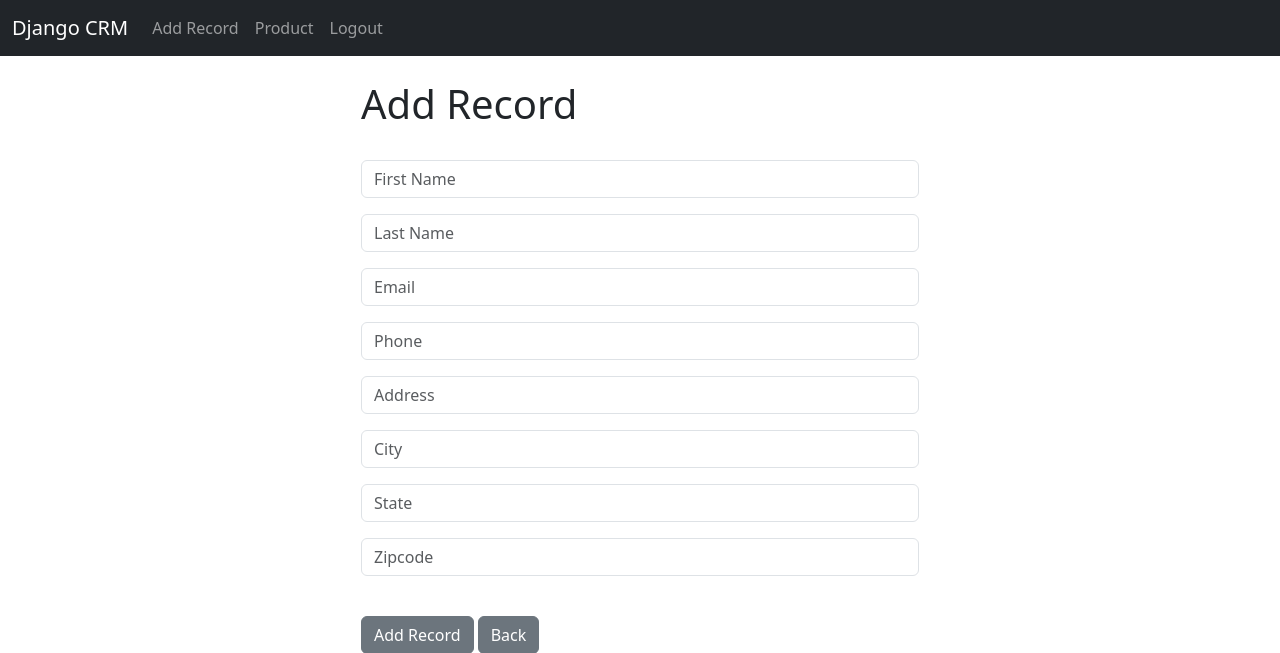
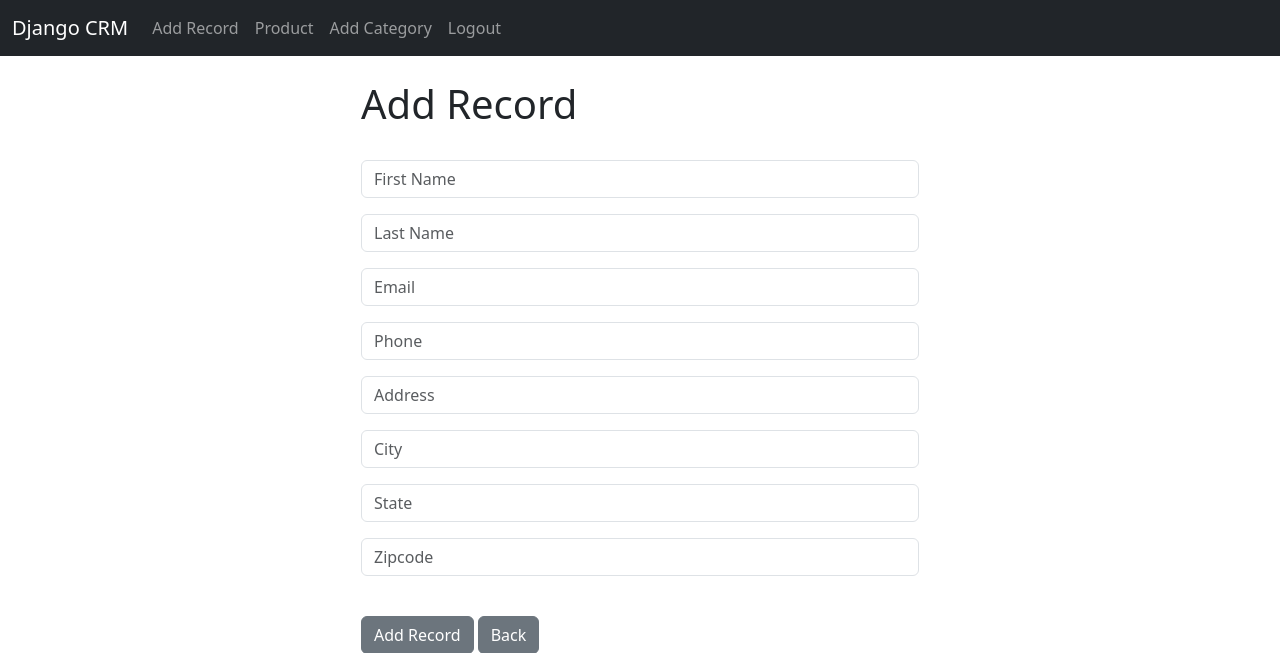
Before and after one commit to samuel90s/Django-Project-CRM, a Django app: page /add_record/ in a window 1280 px wide. Shown: the top 653 px of the page. Run offline with Django 5.2, Linux system fonts and the light colour scheme; the visitor is signed in with stand-in values (Sample User, id 1).

Commit message:
edit fitur

```diff
--- a/website/templates/navbar.html
+++ b/website/templates/navbar.html
@@ -11,9 +11,11 @@
                 <li class="nav-item">
                     <a class="nav-link" href="{% url 'add_record' %}">Add Record</a>
                 </li>
-                <!-- Add the link for the product page here -->
                 <li class="nav-item">
                     <a class="nav-link" href="{% url 'product' %}">Product</a>
+                </li>
+                <li class="nav-item">
+                    <a class="nav-link" href="{% url 'add_category' %}">Add Category</a>
                 </li>
                 <li class="nav-item">
                     <a class="nav-link" href="{% url 'logout' %}">Logout</a>
@@ -28,5 +30,6 @@
                 {% endif %}
             </ul>
         </div>
+
     </div>
 </nav>
--- a/website/urls.py
+++ b/website/urls.py
@@ -17,4 +17,5 @@ urlpatterns = [
     path('product/<int:pk>/edit/', views.edit_product, name='edit_product'),
     path('product/<int:pk>/confirm_delete/', views.confirm_delete, name='confirm_delete'),
     path('product/<int:pk>/delete/', views.delete_product, name='delete_product'),
+    path('add_category/', views.add_category, name='add_category'),
 ]
--- a/website/views.py
+++ b/website/views.py
@@ -125,3 +125,7 @@ def delete_product(request, pk):
     product = get_object_or_404(Product, pk=pk)
     product.delete()
     return redirect('product')
+
+def add_category(request):
+    # Logika untuk menambahkan kategori di sini
+    return render(request, 'add_category.html')
```
